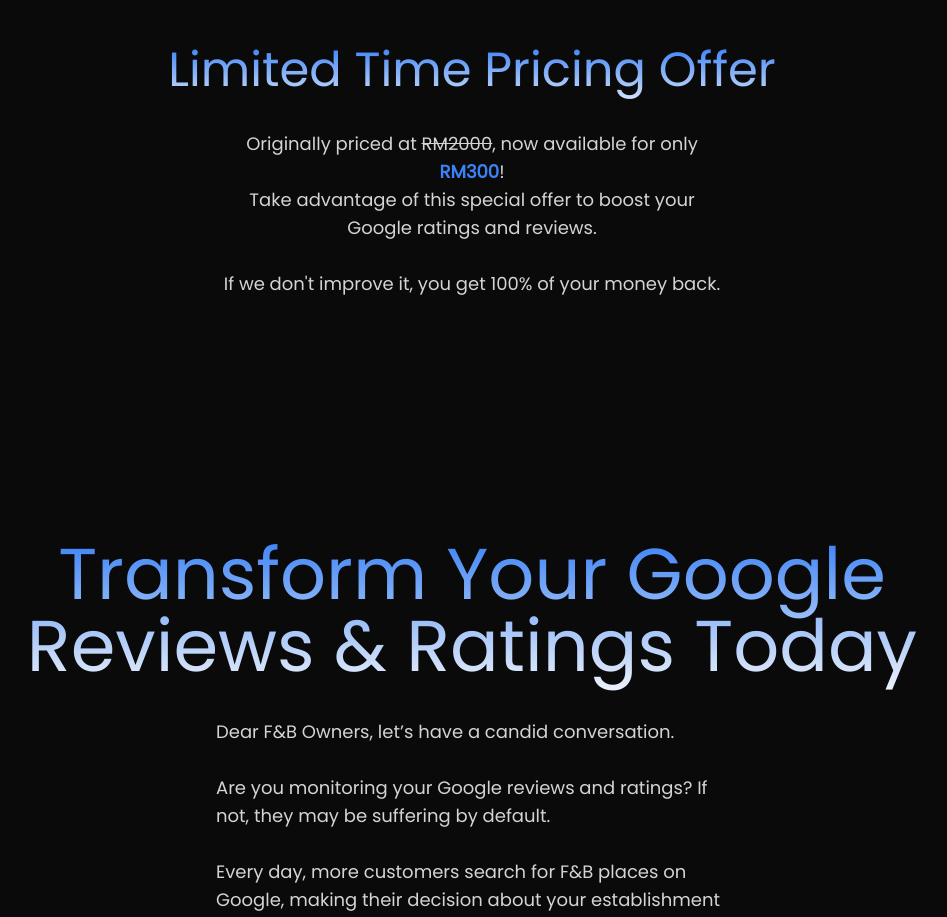
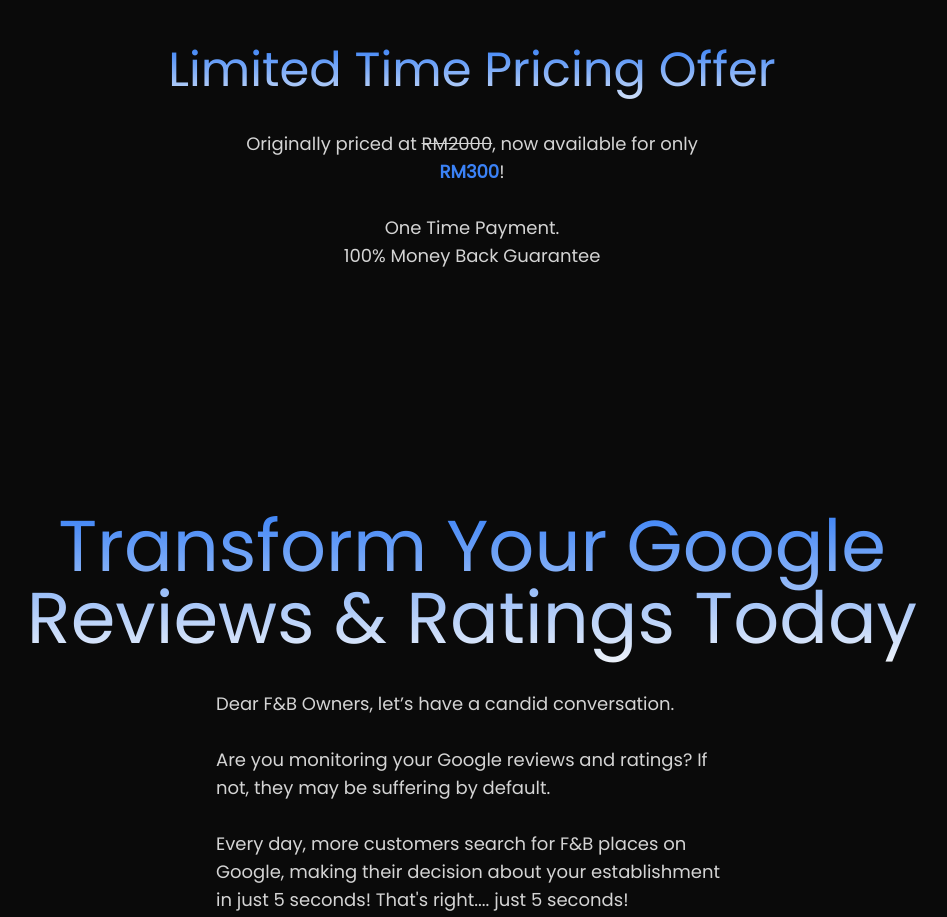
Before and after one commit to ssm53/my-agency-website, a Next.js app: page / in a window 1280 px wide. Shown: the part 800-1717 px from the top of the page, without its empty margins (168-1115 px from the left). Built offline with nearby package versions, Linux system fonts and the light colour scheme.

Commit message:
chaned wording for pricing

```diff
--- a/app/pricing.tsx
+++ b/app/pricing.tsx
@@ -17,12 +17,10 @@ const Pricing = () => {
         Originally priced at <span className="line-through">RM2000</span>, now
         available for only{" "}
         <span className="text-blue-500 font-bold">RM300</span>!
+        <br /> <br />
+        One Time Payment.
         <br />
-        Take advantage of this special offer to boost your Google ratings and
-        reviews.
-        <br />
-        <br />
-        If we don't improve it, you get 100% of your money back.
+        100% Money Back Guarantee
       </p>
     </div>
   );
```
